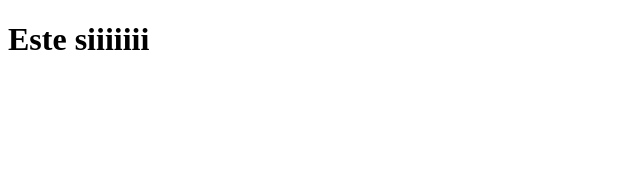
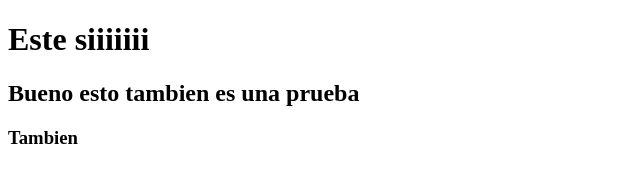
Before and after one commit to FabianaMLD/PGY3121007D, a plain HTML site: page index.html in a window 1280 px wide. Shown: the whole page, without its empty margins (0-640 px from the left). Drawn offline with Linux system fonts and the light colour scheme.

Commit message:
Nueva linea de cod

```diff
--- a/index.html
+++ b/index.html
@@ -8,5 +8,7 @@
 </head>
 <body>
     <h1> Este siiiiiii</h1>
+    <h2> Bueno esto tambien es una prueba</h2>
+    <h3> Tambien</h3>
 </body>
 </html>
```
